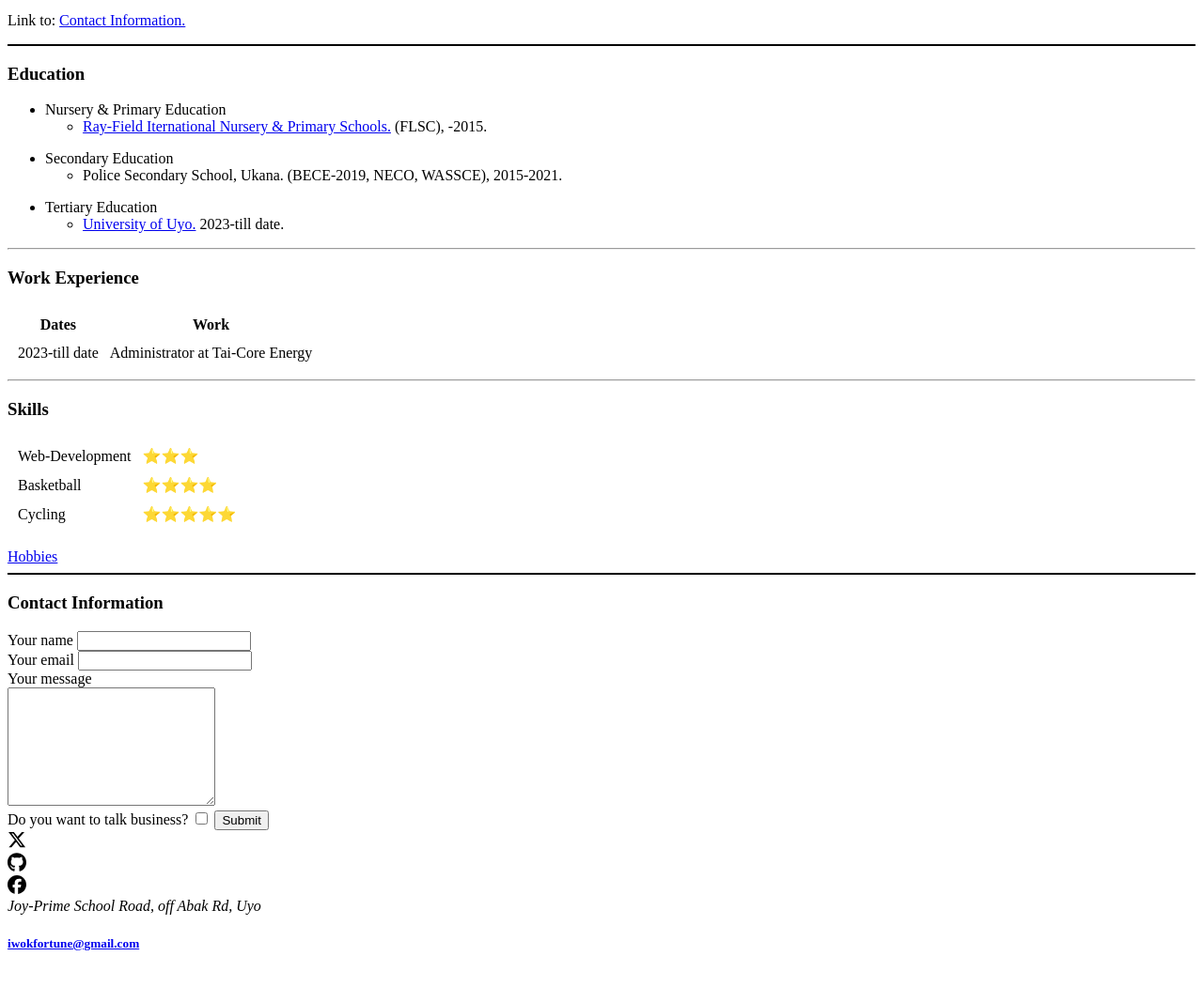
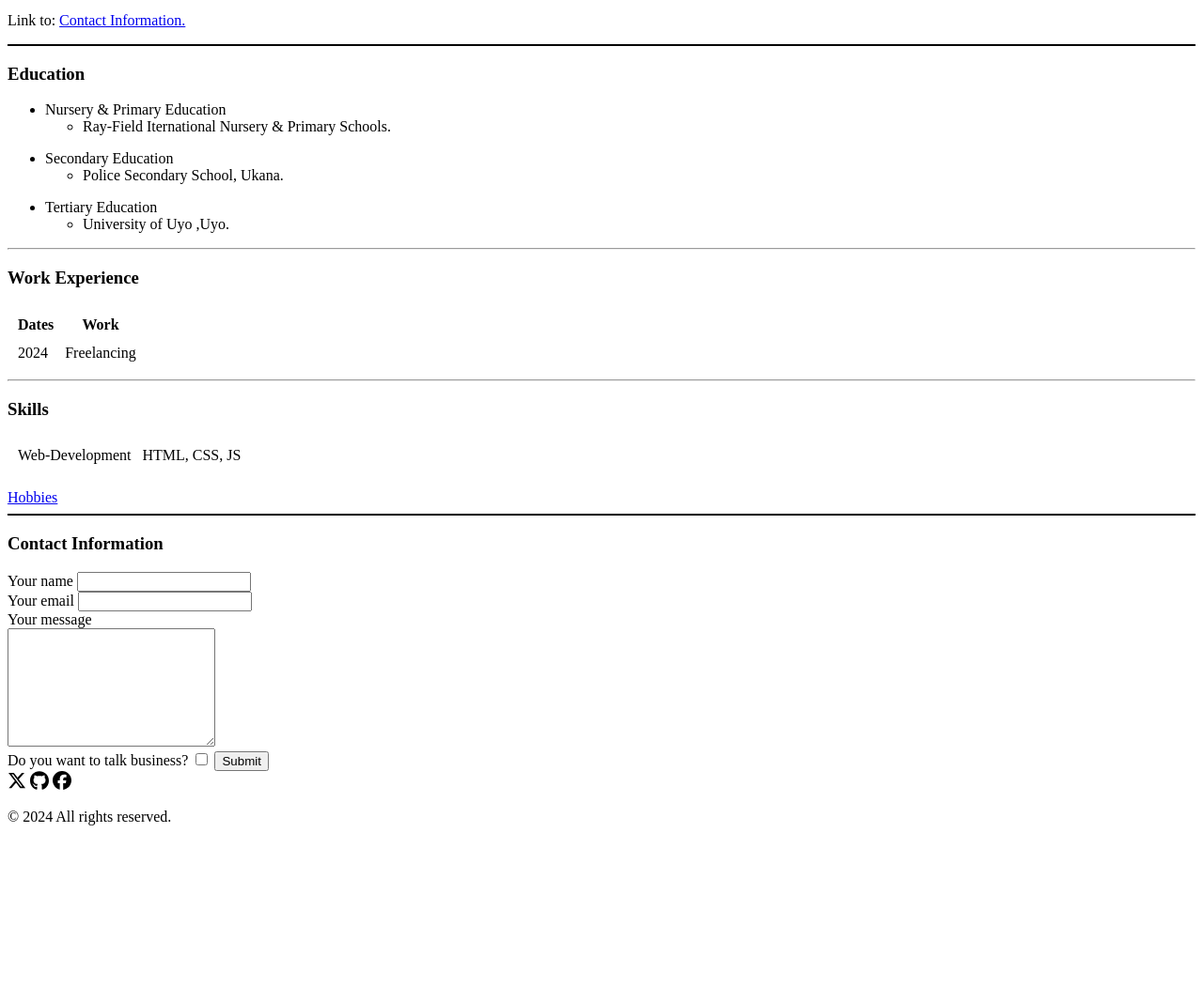
Before and after one commit to Fortunate-04/Personal-site, a plain HTML site: page index.html in a window 1280 px wide. Shown: the part 207-1258 px from the top of the page at 94% size. After the commit the page ends 1102 px from the top, so only its background shows below. Drawn offline with Linux system fonts and the light colour scheme.

Commit message:
Update index.html

```diff
--- a/index.html
+++ b/index.html
@@ -28,19 +28,19 @@
       <ul>
         <li>Nursery & Primary Education
         <ul>
-           <li><a href="https://rayfieldschools.com/">Ray-Field Iternational Nursery & Primary Schools.</a> (FLSC), -2015.</li>
+           <li>Ray-Field Iternational Nursery & Primary Schools.</li>
       </ul>
      </li>
 
        <p><li>Secondary Education
          <ul>
-           <li>Police Secondary School, Ukana. (BECE-2019, NECO, WASSCE), 2015-2021.</li>
+           <li>Police Secondary School, Ukana.</li>
          </ul>
        </li>
 
     <p><li>Tertiary Education
       <ul>
-            <li><a href="https://uniuyo.edu.ng/">University of Uyo.</a> 2023-till date.</li>
+            <li>University of Uyo ,Uyo.</li>
         </ul>
       </li>
     </ul>
@@ -55,8 +55,8 @@
         </thead>
         <tbody>
           <tr>
-            <td>2023-till date</td>
-            <td>Administrator at Tai-Core Energy</td>
+            <td>2024</td>
+            <td>Freelancing</td>
           </tr>
         </tbody>
       </table>
@@ -65,15 +65,7 @@
       <table cellspacing="10">
         <tr>
           <td>Web-Development</td>
-          <td>⭐⭐⭐</td>
-        </tr>
-        <tr>
-          <td>Basketball</td>
-          <td>⭐⭐⭐⭐</td>
-        </tr>
-        <tr>
-          <td>Cycling</td>
-          <td>⭐⭐⭐⭐⭐</td>
+          <td>HTML, CSS, JS</td>
         </tr>
       </table>
         <p></p>
@@ -96,20 +88,14 @@
         <input type="submit"/>
        </form>
 
-      <address><a href="https://x.com/Fortune_Iwok"><svg xmlns="http://www.w3.org/2000/svg" width="20" viewBox="0 0 512 512"><path d="M389.2 48h70.6L305.6 224.2 487 464H345L233.7 318.6 106.5 464H35.8L200.7 275.5 26.8 48H172.4L272.9 180.9 389.2 48zM364.4 421.8h39.1L151.1 88h-42L364.4 421.8z"/></svg></a></address>
-      <address><a href="https://github.com/Fortunate-04"><svg xmlns="http://www.w3.org/2000/svg" width="20" viewBox="0 0 496 512"><path d="M165.9 397.4c0 2-2.3 3.6-5.2 3.6-3.3 .3-5.6-1.3-5.6-3.6 0-2 2.3-3.6 5.2-3.6 3-.3 5.6 1.3 5.6 3.6zm-31.1-4.5c-.7 2 1.3 4.3 4.3 4.9 2.6 1 5.6 0 6.2-2s-1.3-4.3-4.3-5.2c-2.6-.7-5.5 .3-6.2 2.3zm44.2-1.7c-2.9 .7-4.9 2.6-4.6 4.9 .3 2 2.9 3.3 5.9 2.6 2.9-.7 4.9-2.6 4.6-4.6-.3-1.9-3-3.2-5.9-2.9zM244.8 8C106.1 8 0 113.3 0 252c0 110.9 69.8 205.8 169.5 239.2 12.8 2.3 17.3-5.6 17.3-12.1 0-6.2-.3-40.4-.3-61.4 0 0-70 15-84.7-29.8 0 0-11.4-29.1-27.8-36.6 0 0-22.9-15.7 1.6-15.4 0 0 24.9 2 38.6 25.8 21.9 38.6 58.6 27.5 72.9 20.9 2.3-16 8.8-27.1 16-33.7-55.9-6.2-112.3-14.3-112.3-110.5 0-27.5 7.6-41.3 23.6-58.9-2.6-6.5-11.1-33.3 2.6-67.9 20.9-6.5 69 27 69 27 20-5.6 41.5-8.5 62.8-8.5s42.8 2.9 62.8 8.5c0 0 48.1-33.6 69-27 13.7 34.7 5.2 61.4 2.6 67.9 16 17.7 25.8 31.5 25.8 58.9 0 96.5-58.9 104.2-114.8 110.5 9.2 7.9 17 22.9 17 46.4 0 33.7-.3 75.4-.3 83.6 0 6.5 4.6 14.4 17.3 12.1C428.2 457.8 496 362.9 496 252 496 113.3 383.5 8 244.8 8zM97.2 352.9c-1.3 1-1 3.3 .7 5.2 1.6 1.6 3.9 2.3 5.2 1 1.3-1 1-3.3-.7-5.2-1.6-1.6-3.9-2.3-5.2-1zm-10.8-8.1c-.7 1.3 .3 2.9 2.3 3.9 1.6 1 3.6 .7 4.3-.7 .7-1.3-.3-2.9-2.3-3.9-2-.6-3.6-.3-4.3 .7zm32.4 35.6c-1.6 1.3-1 4.3 1.3 6.2 2.3 2.3 5.2 2.6 6.5 1 1.3-1.3 .7-4.3-1.3-6.2-2.2-2.3-5.2-2.6-6.5-1zm-11.4-14.7c-1.6 1-1.6 3.6 0 5.9 1.6 2.3 4.3 3.3 5.6 2.3 1.6-1.3 1.6-3.9 0-6.2-1.4-2.3-4-3.3-5.6-2z"/></svg></a></address>
-      <address><a href="https://web.facebook.com/Profile"><svg xmlns="http://www.w3.org/2000/svg" width="20" viewBox="0 0 512 512"><path d="M512 256C512 114.6 397.4 0 256 0S0 114.6 0 256C0 376 82.7 476.8 194.2 504.5V334.2H141.4V256h52.8V222.3c0-87.1 39.4-127.5 125-127.5c16.2 0 44.2 3.2 55.7 6.4V172c-6-.6-16.5-1-29.6-1c-42 0-58.2 15.9-58.2 57.2V256h83.6l-14.4 78.2H287V510.1C413.8 494.8 512 386.9 512 256h0z"/></svg></a></address>
-      <address>Joy-Prime School Road, off Abak Rd, Uyo</address>
+      <a href="https://x.com/Fortune_Iwok"><svg xmlns="http://www.w3.org/2000/svg" width="20" viewBox="0 0 512 512"><path d="M389.2 48h70.6L305.6 224.2 487 464H345L233.7 318.6 106.5 464H35.8L200.7 275.5 26.8 48H172.4L272.9 180.9 389.2 48zM364.4 421.8h39.1L151.1 88h-42L364.4 421.8z"/></svg></a>
+      <a href="https://github.com/Fortunate-04"><svg xmlns="http://www.w3.org/2000/svg" width="20" viewBox="0 0 496 512"><path d="M165.9 397.4c0 2-2.3 3.6-5.2 3.6-3.3 .3-5.6-1.3-5.6-3.6 0-2 2.3-3.6 5.2-3.6 3-.3 5.6 1.3 5.6 3.6zm-31.1-4.5c-.7 2 1.3 4.3 4.3 4.9 2.6 1 5.6 0 6.2-2s-1.3-4.3-4.3-5.2c-2.6-.7-5.5 .3-6.2 2.3zm44.2-1.7c-2.9 .7-4.9 2.6-4.6 4.9 .3 2 2.9 3.3 5.9 2.6 2.9-.7 4.9-2.6 4.6-4.6-.3-1.9-3-3.2-5.9-2.9zM244.8 8C106.1 8 0 113.3 0 252c0 110.9 69.8 205.8 169.5 239.2 12.8 2.3 17.3-5.6 17.3-12.1 0-6.2-.3-40.4-.3-61.4 0 0-70 15-84.7-29.8 0 0-11.4-29.1-27.8-36.6 0 0-22.9-15.7 1.6-15.4 0 0 24.9 2 38.6 25.8 21.9 38.6 58.6 27.5 72.9 20.9 2.3-16 8.8-27.1 16-33.7-55.9-6.2-112.3-14.3-112.3-110.5 0-27.5 7.6-41.3 23.6-58.9-2.6-6.5-11.1-33.3 2.6-67.9 20.9-6.5 69 27 69 27 20-5.6 41.5-8.5 62.8-8.5s42.8 2.9 62.8 8.5c0 0 48.1-33.6 69-27 13.7 34.7 5.2 61.4 2.6 67.9 16 17.7 25.8 31.5 25.8 58.9 0 96.5-58.9 104.2-114.8 110.5 9.2 7.9 17 22.9 17 46.4 0 33.7-.3 75.4-.3 83.6 0 6.5 4.6 14.4 17.3 12.1C428.2 457.8 496 362.9 496 252 496 113.3 383.5 8 244.8 8zM97.2 352.9c-1.3 1-1 3.3 .7 5.2 1.6 1.6 3.9 2.3 5.2 1 1.3-1 1-3.3-.7-5.2-1.6-1.6-3.9-2.3-5.2-1zm-10.8-8.1c-.7 1.3 .3 2.9 2.3 3.9 1.6 1 3.6 .7 4.3-.7 .7-1.3-.3-2.9-2.3-3.9-2-.6-3.6-.3-4.3 .7zm32.4 35.6c-1.6 1.3-1 4.3 1.3 6.2 2.3 2.3 5.2 2.6 6.5 1 1.3-1.3 .7-4.3-1.3-6.2-2.2-2.3-5.2-2.6-6.5-1zm-11.4-14.7c-1.6 1-1.6 3.6 0 5.9 1.6 2.3 4.3 3.3 5.6 2.3 1.6-1.3 1.6-3.9 0-6.2-1.4-2.3-4-3.3-5.6-2z"/></svg></a>
+      <a href="https://web.facebook.com/Profile"><svg xmlns="http://www.w3.org/2000/svg" width="20" viewBox="0 0 512 512"><path d="M512 256C512 114.6 397.4 0 256 0S0 114.6 0 256C0 376 82.7 476.8 194.2 504.5V334.2H141.4V256h52.8V222.3c0-87.1 39.4-127.5 125-127.5c16.2 0 44.2 3.2 55.7 6.4V172c-6-.6-16.5-1-29.6-1c-42 0-58.2 15.9-58.2 57.2V256h83.6l-14.4 78.2H287V510.1C413.8 494.8 512 386.9 512 256h0z"/></svg></a>
 
       <p>
-        <h5>
-          <a href="iwokfortune@gmail.com">iwokfortune@gmail.com</a>
-        </h5>
+         <div class="text-center">© 2024 All rights reserved.</div>
       </p>
 
-      <p>
-        <br>
-        <br>
-      </p>
+
   </body>
 </html>
```
